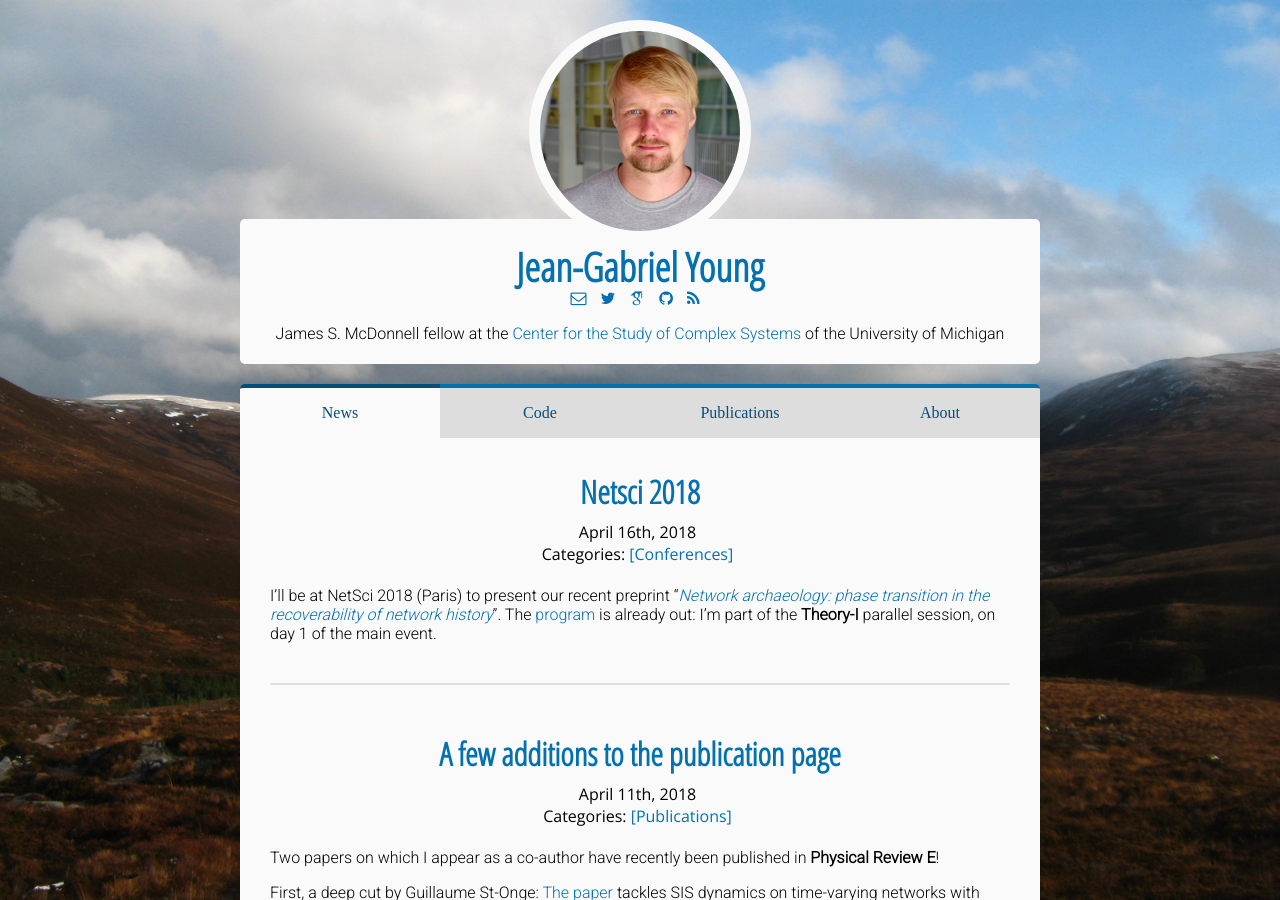
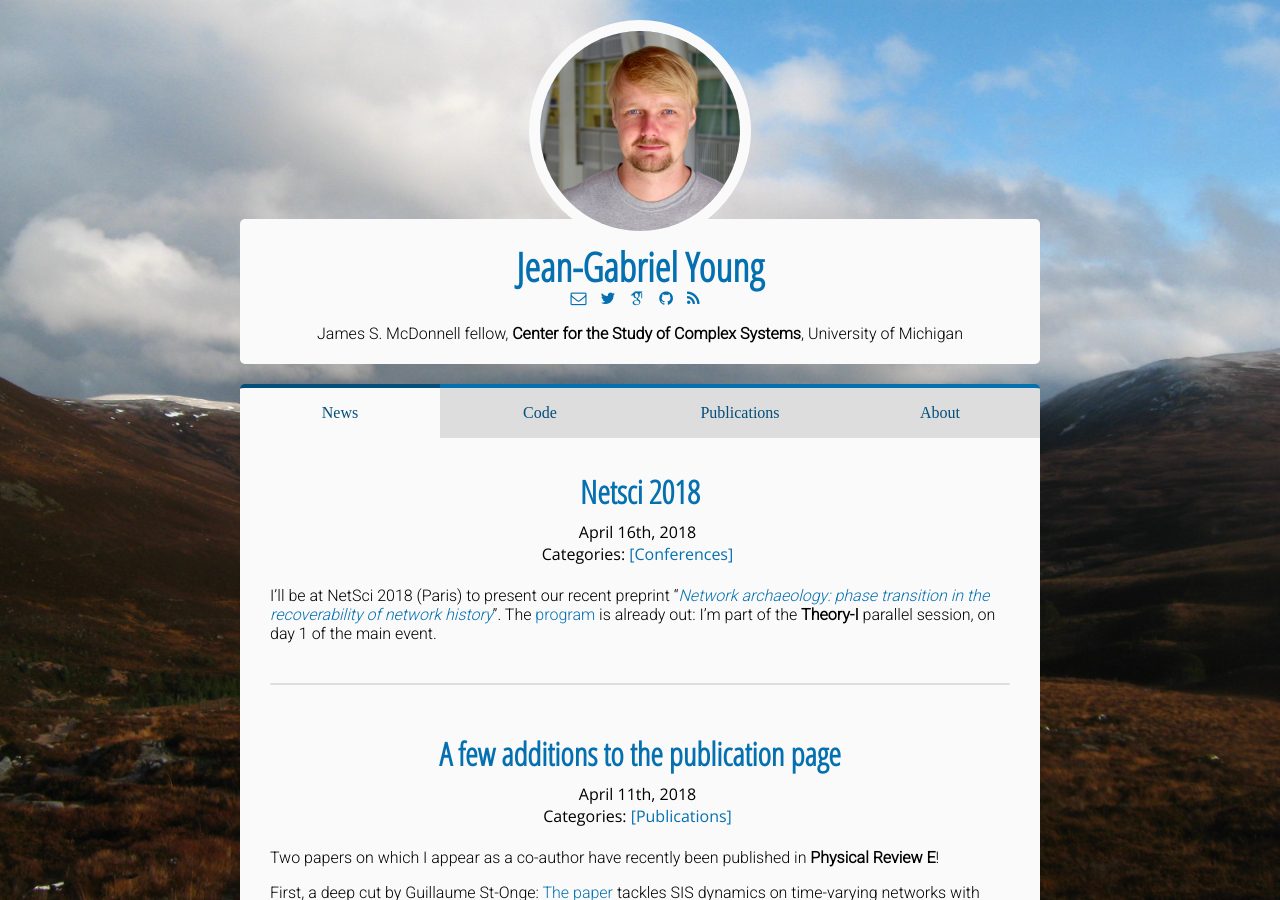
Before and after one commit to jg-you/jg-you.github.io, a Jekyll site: the page built from index.html, in a window 1280 px wide and 900 px high. Built offline with Jekyll 4.4.1, drawn with Linux system fonts in a browser that asks for light colours; some web fonts are replaced; comment, search, counter and statistics services are not loaded.

Commit message:
Update header.html

```diff
--- a/_includes/header.html
+++ b/_includes/header.html
@@ -11,7 +11,7 @@
             <li class="contact-list-item-top"><a href="https://github.com/jg-you/"><i class="fa fa-github" aria-hidden="true"></i></a></li>
             <li class="contact-list-item-top"><a href="http://www.jgyoung.ca/feed.xml"><i class="fa fa-rss" aria-hidden="true"></i></a></li>
             </ul>
-            <p>James S. McDonnell fellow at the <a href="https://lsa.umich.edu/cscs/">Center for the Study of Complex Systems</a> of the University of Michigan</p>
+            <p>James S. McDonnell fellow, <b>Center for the Study of Complex Systems</b>, University of Michigan</p>
         </div>
         <nav class="site-nav">
             <a href="/index.html"><div class="nav-button-left" {% if page.title == "News" or page.layout == "post" %}id="active-nav"{% endif %}> News </div></a>
```
